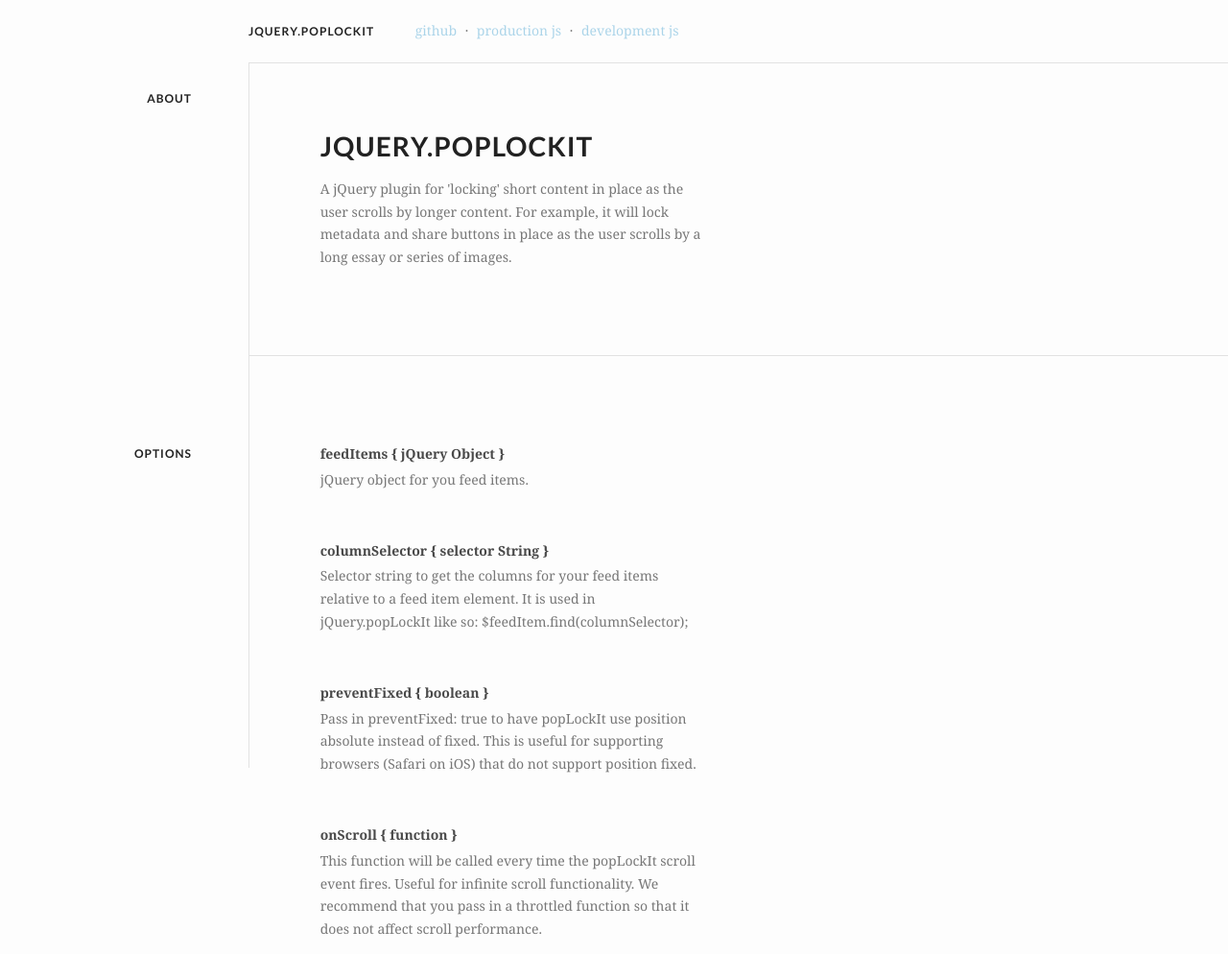
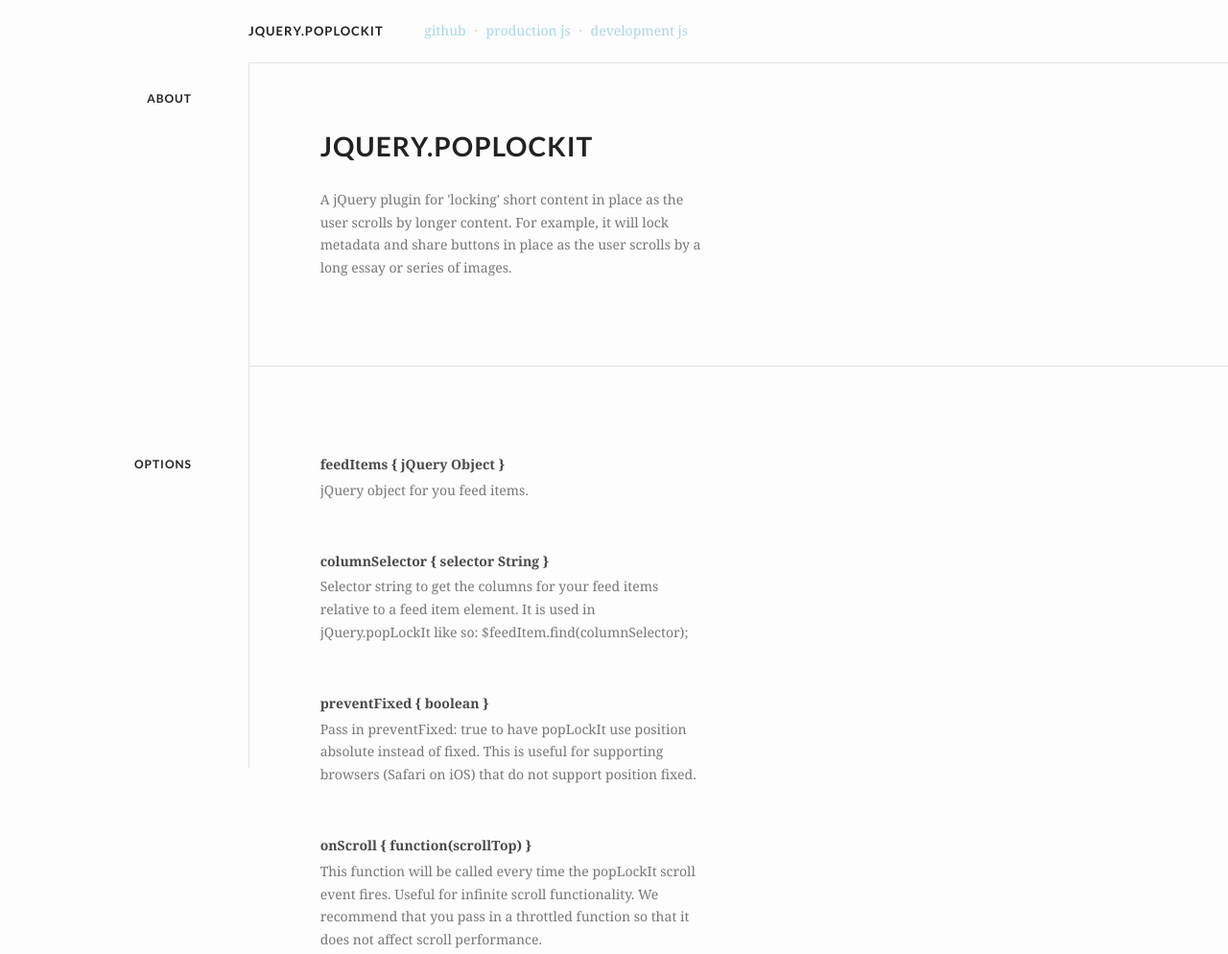
Before and after one commit to zamiang/jquery.poplockit, a plain HTML site: page index.html in a window 1280 px wide. Shown: the top 994 px of the page at 96% size. Drawn offline with Linux system fonts and the light colour scheme.

Commit message:
minor touch up

```diff
--- a/index.html
+++ b/index.html
@@ -38,7 +38,7 @@
           <p>Selector string to get the columns for your feed items relative to a feed item element. It is used in jQuery.popLockIt like so: $feedItem.find(columnSelector);</p>
           <h3>preventFixed { boolean }</h3>
           <p>Pass in preventFixed: true to have popLockIt use position absolute instead of fixed. This is useful for supporting browsers (Safari on iOS) that do not support position fixed.</p>
-          <h3>onScroll { function }</h3>
+          <h3>onScroll { function(scrollTop) }</h3>
           <p>This function will be called every time the popLockIt
           scroll event fires. Useful for infinite scroll
           functionality. We recommend that you pass in a throttled
--- a/stylesheets/styles.css
+++ b/stylesheets/styles.css
@@ -142,6 +142,8 @@
 
 .feed_item h1 {
   margin-top: 50px;
+  margin-bottom: 31px;
+  font-size: 28px;
 }
 
 .feed_item:last-child {
@@ -183,10 +185,11 @@
   width: 100%;
   border-bottom: 1px solid #e2e2e2;
   padding-top: 20px;
+  color: #ccc;
 }
 
 header h1 {
-  font-size: 12px;
+  font-size: 13px;
   display: inline-block;
   margin-right: 34px;
 }
```
